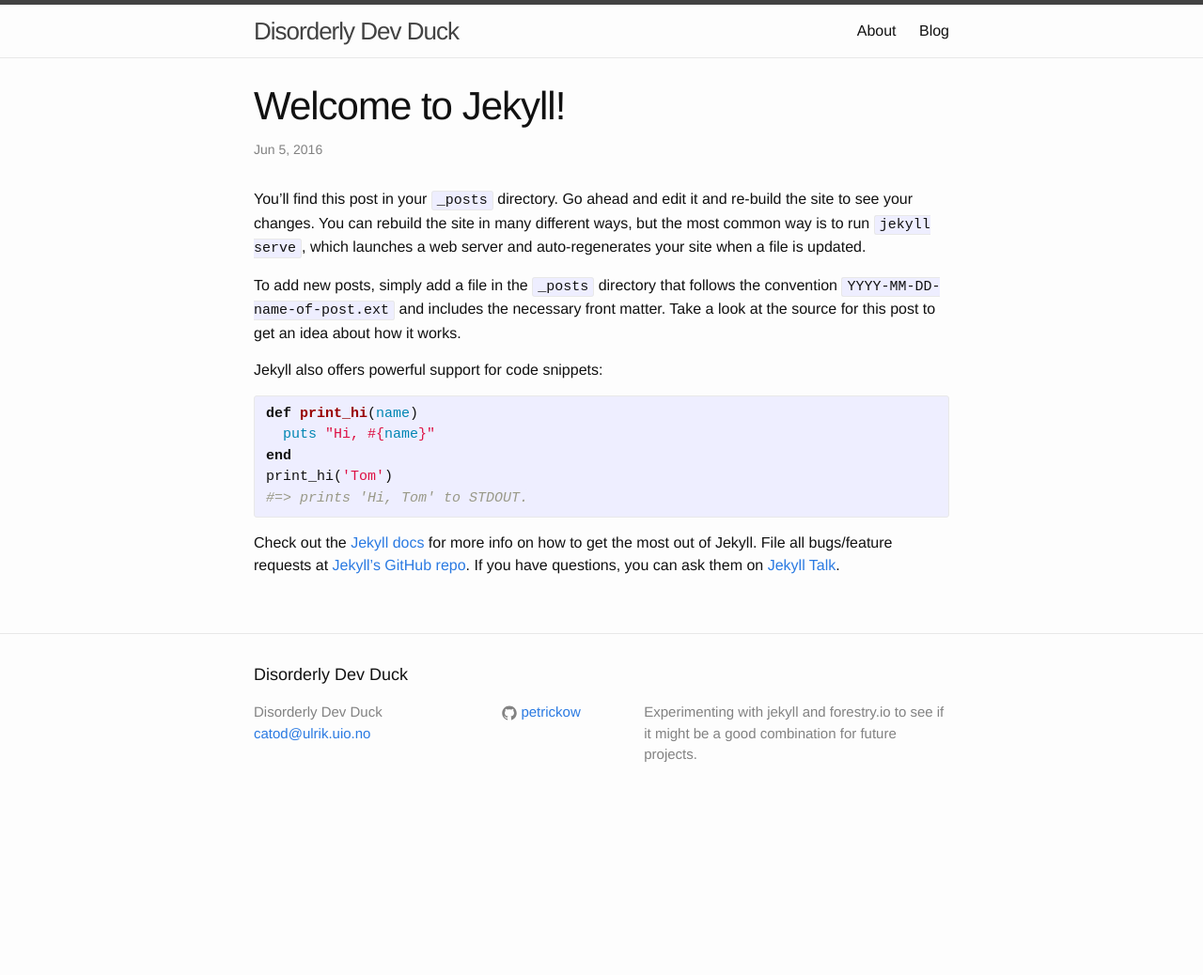
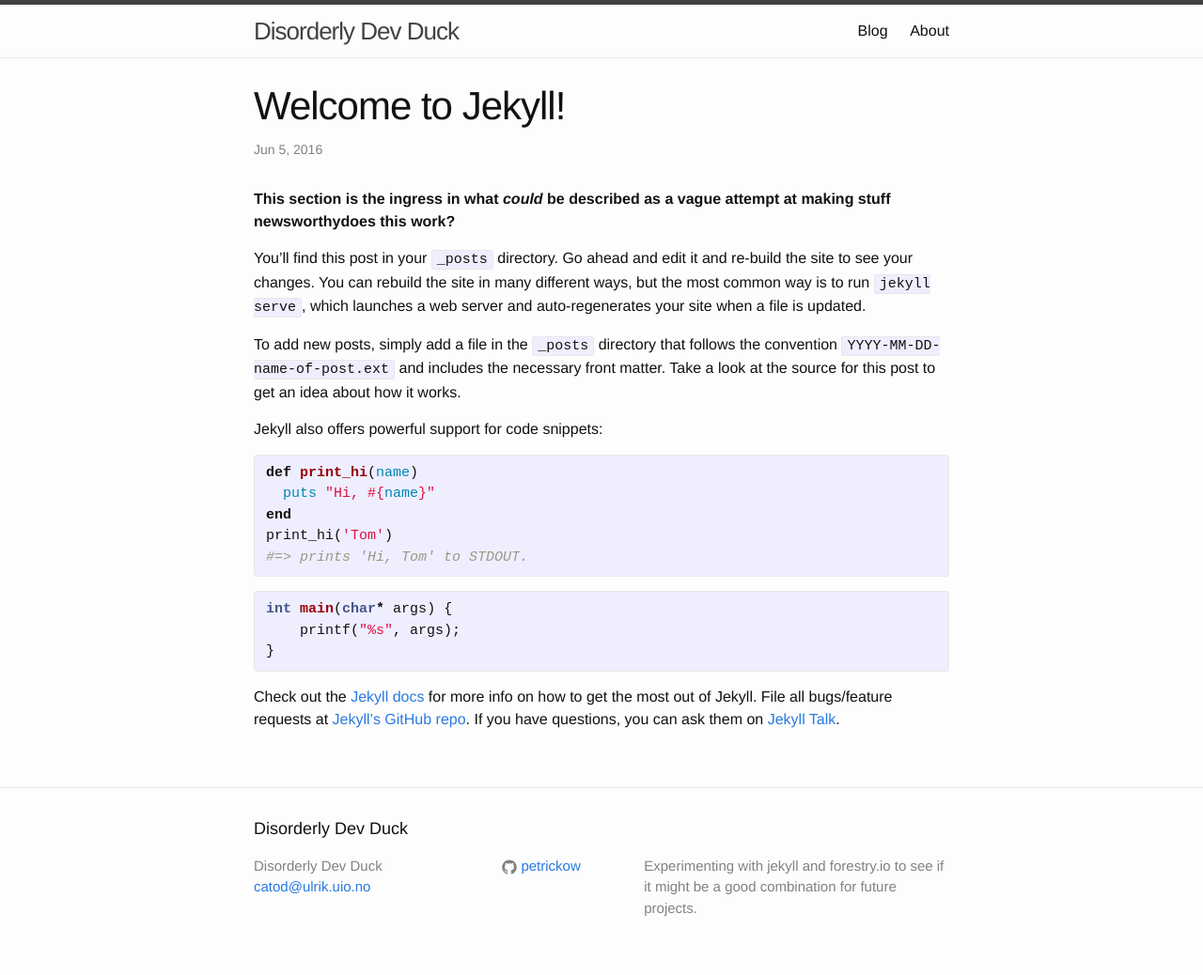
Before and after one commit to petrickow/petrickow.github.io, a Jekyll site: the page built from _posts/2016-06-05-welcome-to-jekyll.markdown, in a window 1280 px wide. Shown: the whole page at 94% size. Built offline with Jekyll 4.4.1, drawn with Linux system fonts in a browser that asks for light colours; before the commit the page ends 900 px from its top, so only the background shows below that.

Commit message:
Ingress in blogposts Reversed menu

```diff
--- a/_includes/header.html
+++ b/_includes/header.html
@@ -14,14 +14,12 @@
       </a>
 
       <div class="trigger">
-        {% for my_page in site.pages %}
+        {% for my_page in site.pages reversed %}
           {% if my_page.title and my_page.title != "Home" %}
           <a class="page-link" href="{{ my_page.url | prepend: site.baseurl }}">{{ my_page.title }}</a>
           {% endif %}
         {% endfor %}
       </div>
     </nav>
-
   </div>
-
 </header>
--- a/_layouts/post.html
+++ b/_layouts/post.html
@@ -9,7 +9,15 @@
     </header>
 
     <div class="post-content" itemprop="articleBody">
+        {% if page.ingress %}
+            <p>
+                <b>{{page.ingress | html}}</b>
+            </p>
+
+        {% endif %}
+        <p>
             {{ content }}
+        </p>
     </div>
 
 </article>
--- a/_posts/2016-06-05-welcome-to-jekyll.markdown
+++ b/_posts/2016-06-05-welcome-to-jekyll.markdown
@@ -4,6 +4,9 @@
 layout: post
 categories:
 - jekyll update
+ingress:
+- This section is the ingress in what <i>could</i> be described as a vague attempt at making stuff newsworthy
+- does this work?
 ---
 You’ll find this post in your `_posts` directory. Go ahead and edit it and re-build the site to see your changes. You can rebuild the site in many different ways, but the most common way is to run `jekyll serve`, which launches a web server and auto-regenerates your site when a file is updated.
 
@@ -19,6 +22,12 @@
 #=> prints 'Hi, Tom' to STDOUT.
 {% endhighlight %}
 
+{% highlight c %}
+int main(char* args) {
+    printf("%s", args);
+}
+{%  endhighlight %}
+
 Check out the [Jekyll docs][jekyll-docs] for more info on how to get the most out of Jekyll. File all bugs/feature requests at [Jekyll’s GitHub repo][jekyll-gh]. If you have questions, you can ask them on [Jekyll Talk][jekyll-talk].
 
 [jekyll-docs]: http://jekyllrb.com/docs/home
--- a/blog.html
+++ b/blog.html
@@ -14,6 +14,11 @@
             <h2>
                 <a class="post-link" href="{{ post.url | prepend: site.baseurl }}">{{ post.title }}</a>
             </h2>
+            {% if forloop.index0 < 2 and post.ingress %}
+            <p>
+                <b>{{post.ingress}}</b>
+            </p>
+            {% endif %}
         </li>
         {% endfor %}
     </ul>
```
Also changed, not shown: _posts/2016-11-29-steike.md (+2 -0 lines). Lines whose indentation alone changed are shown as unchanged.
